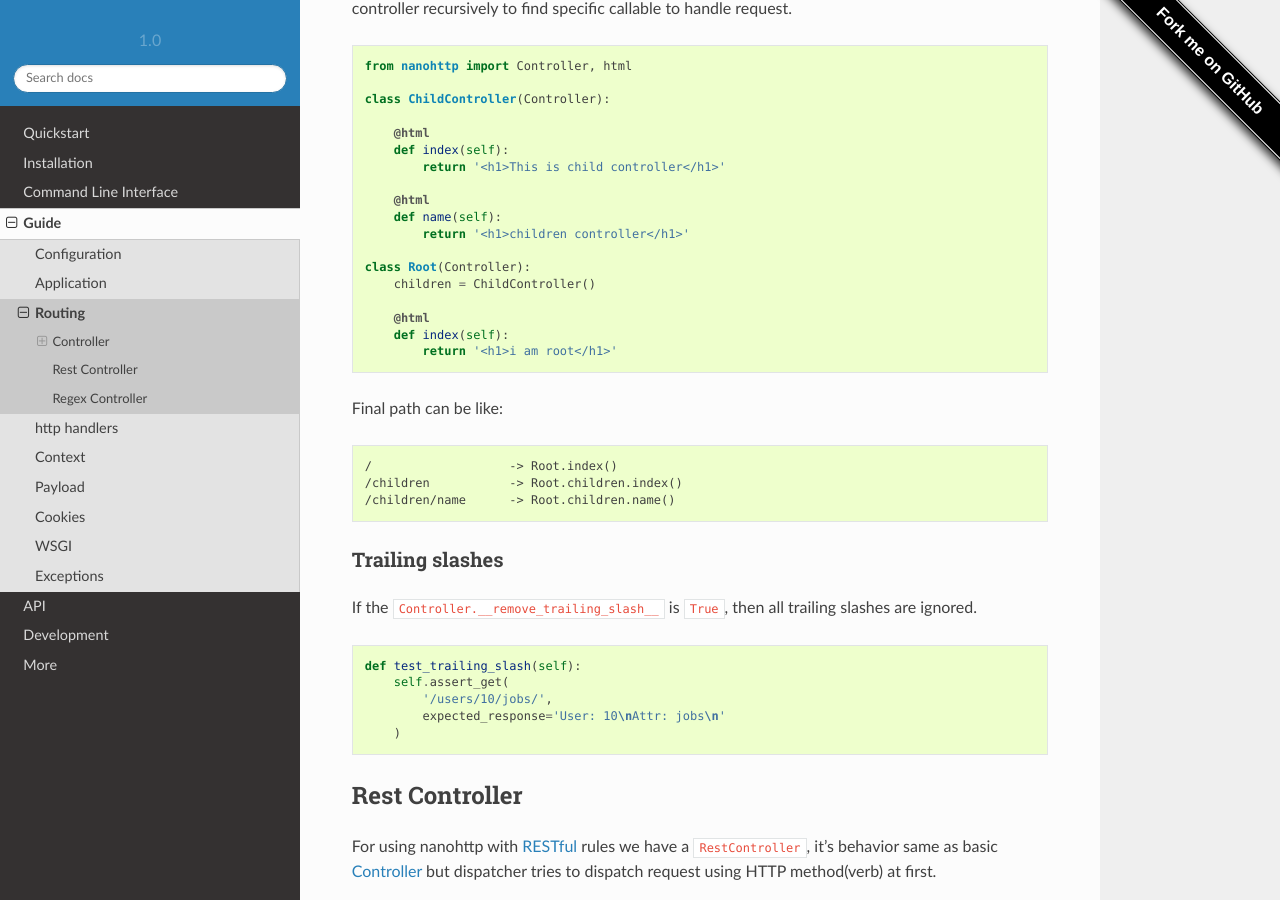
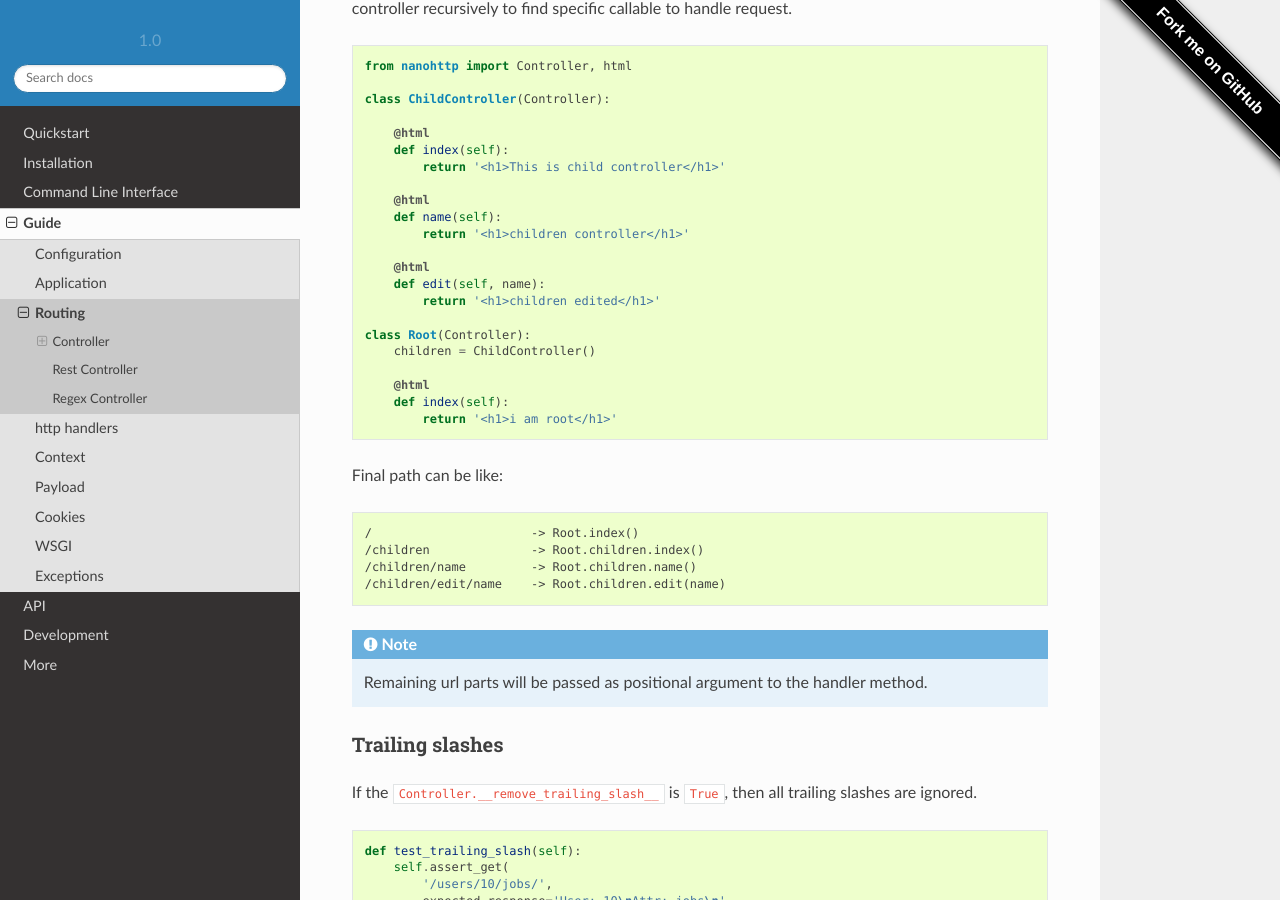
Before and after one commit to pylover/nanohttp, a Sphinx documentation site: the page built from sphinx/guide/routing.rst, in a window 1280 px wide and 900 px high, scrolled down 316 px. Built offline with Sphinx 7.4.7 and the Read the Docs theme 2.0.0, drawn with Linux system fonts in a browser that asks for light colours.

Commit message:
Document about argument dispatching close #7

```diff
--- a/sphinx/guide/routing.rst
+++ b/sphinx/guide/routing.rst
@@ -26,6 +26,10 @@ handle request.
        def name(self):
            return '<h1>children controller</h1>'
 
+       @html
+       def edit(self, name):
+           return '<h1>children edited</h1>'
+
    class Root(Controller):
        children = ChildController()
 
@@ -37,10 +41,14 @@ Final path can be like:
 
 .. code-block:: text
 
-    /                   -> Root.index()
-    /children           -> Root.children.index()
-    /children/name      -> Root.children.name()
+    /                      -> Root.index()
+    /children              -> Root.children.index()
+    /children/name         -> Root.children.name()
+    /children/edit/name    -> Root.children.edit(name)
 
+
+.. Note:: Remaining url parts will be passed as positional argument to the
+          handler method.
 
 .. _routing-rest_controller:
 
```
